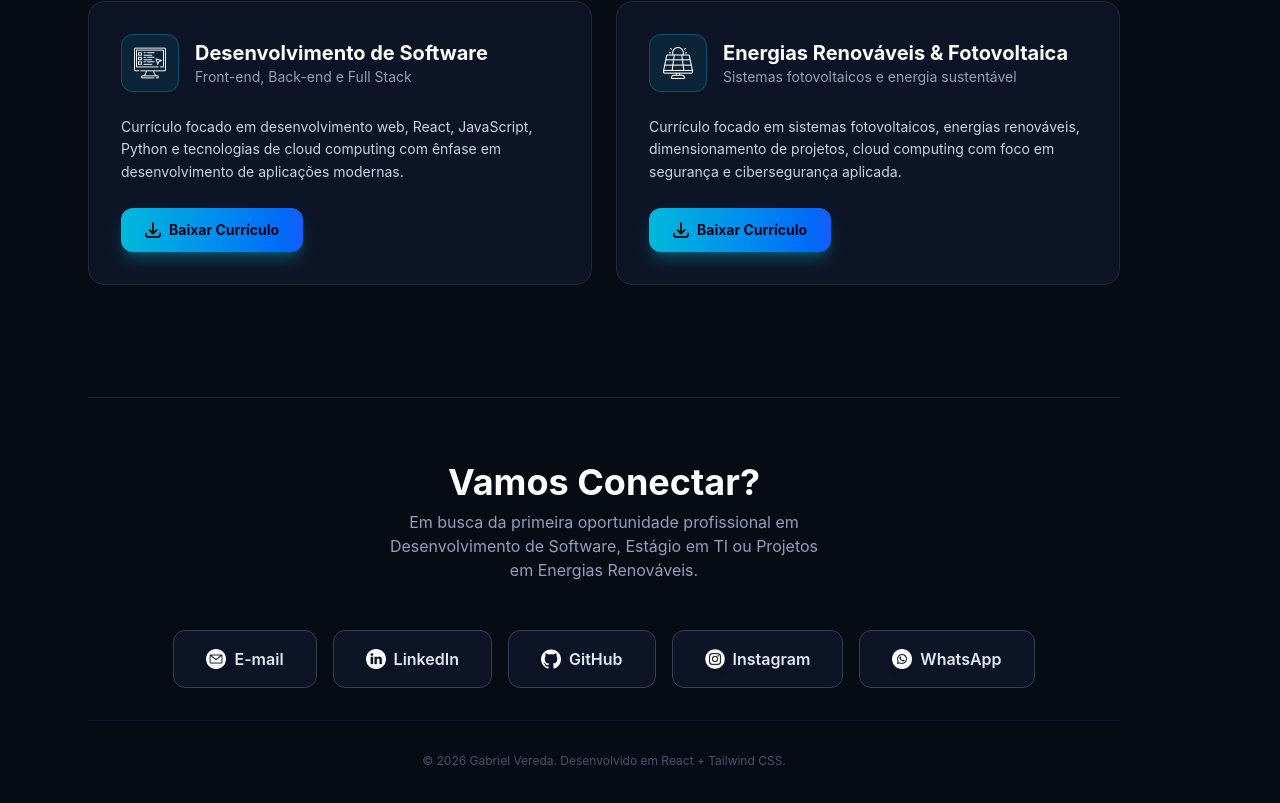
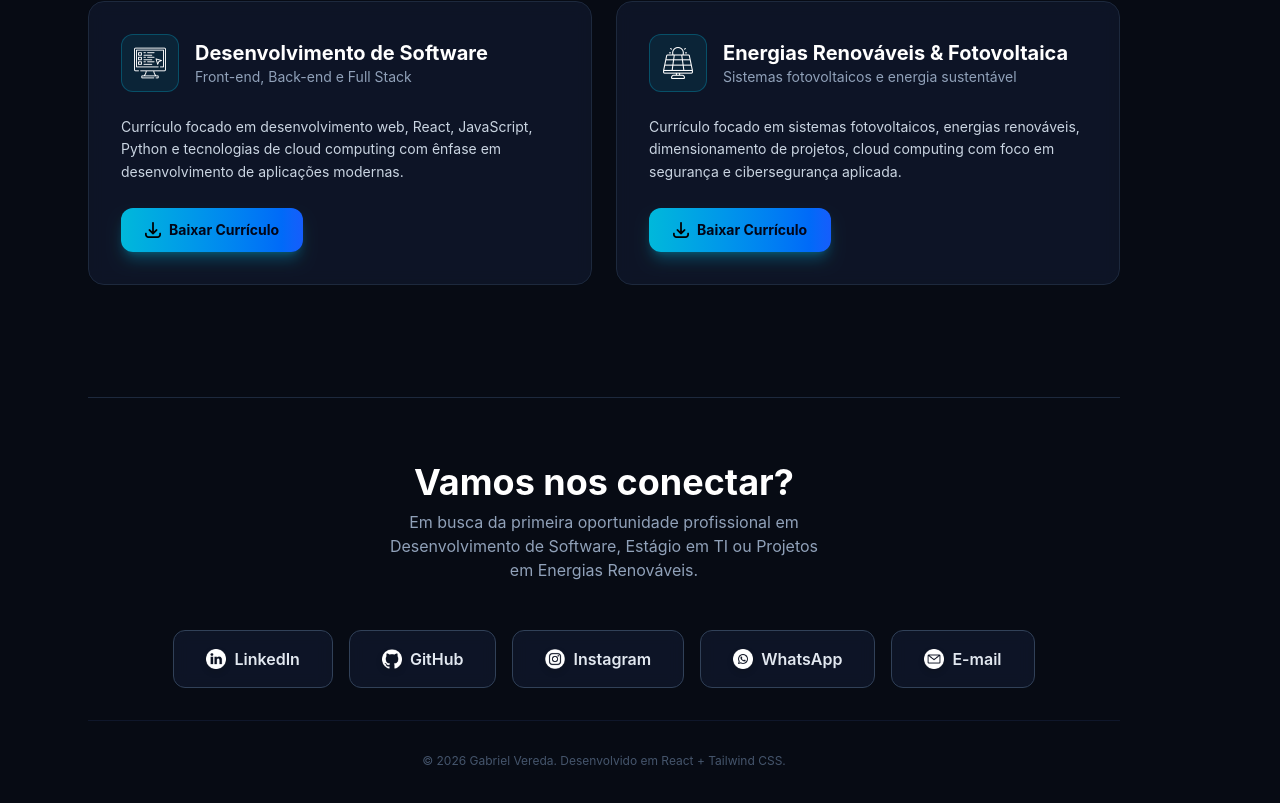
Before and after one commit to BielVereda/Professional_Portfolio, a React (Vite) app: page / in a window 1280 px wide. Shown: the part 4650-5453 px from the top of the page. Built offline with nearby package versions, Linux system fonts and the light colour scheme.

Commit message:
feat: corrigir texto de conexão e adicionar link para envio de e-mail

```diff
--- a/src/components/Footer.jsx
+++ b/src/components/Footer.jsx
@@ -4,25 +4,19 @@ import linkedinIcon from '../assets/images/icons/linkedin.png';
 import githubIcon from '../assets/images/icons/github.png';
 import instagramIcon from '../assets/images/icons/instagram.png';
 import whatsappIcon from '../assets/images/icons/whatsapp.png';
+import { gmailComposeUrl } from '../data/contactLinks';
 
 export default function Footer() {
     return (
         <footer id="contact" className="py-16 border-t border-slate-800 text-center space-y-8 scroll-mt-28">
             <div className="space-y-2">
-                <h2 className="text-4xl font-bold text-white">Vamos Conectar?</h2>
+                <h2 className="text-4xl font-bold text-white">Vamos nos conectar?</h2>
                 <p className="text-slate-400 text-base max-w-md mx-auto">
                     Em busca da primeira oportunidade profissional em Desenvolvimento de Software, Estágio em TI ou Projetos em Energias Renováveis.
                 </p>
             </div>
 
             <div className="flex flex-wrap justify-center items-center gap-4 pt-4">
-                <a
-                    href="mailto:gabrielsantosvereda@gmail.com"
-                    className="group flex items-center gap-2 bg-slate-900/80 backdrop-blur-sm hover:bg-gradient-to-r hover:from-cyan-500 hover:to-blue-600 border border-slate-700 hover:border-cyan-500/50 text-slate-200 hover:text-slate-950 font-semibold px-8 py-4 rounded-xl transition-all duration-300 hover:scale-105 hover:-translate-y-1 text-sm sm:text-base"
-                >
-                    <img src={emailIcon} alt="Email" className="w-5 h-5 brightness-0 invert drop-shadow-md group-hover:brightness-0 group-hover:invert-0 transition-all duration-300" />
-                    E-mail
-                </a>
                 <a
                     href="https://www.linkedin.com/in/gabriel-vereda/"
                     target="_blank"
@@ -59,6 +53,15 @@ export default function Footer() {
                     <img src={whatsappIcon} alt="WhatsApp" className="w-5 h-5 brightness-0 invert drop-shadow-md group-hover:brightness-0 group-hover:invert-0 transition-all duration-300" />
                     WhatsApp
                 </a>
+                <a
+                    href={gmailComposeUrl}
+                    target="_blank"
+                    rel="noreferrer"
+                    className="group flex items-center gap-2 bg-slate-900/80 backdrop-blur-sm hover:bg-gradient-to-r hover:from-cyan-500 hover:to-blue-600 border border-slate-700 hover:border-cyan-500/50 text-slate-200 hover:text-slate-950 font-semibold px-8 py-4 rounded-xl transition-all duration-300 hover:scale-105 hover:-translate-y-1 text-sm sm:text-base"
+                >
+                    <img src={emailIcon} alt="Email" className="w-5 h-5 brightness-0 invert drop-shadow-md group-hover:brightness-0 group-hover:invert-0 transition-all duration-300" />
+                    E-mail
+                </a>
             </div>
 
             <div className="pt-8 text-xs text-slate-600 border-t border-slate-900">
```
